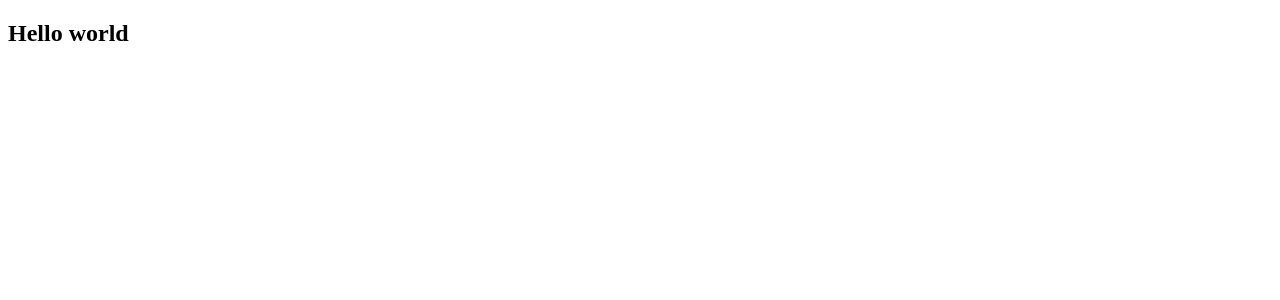
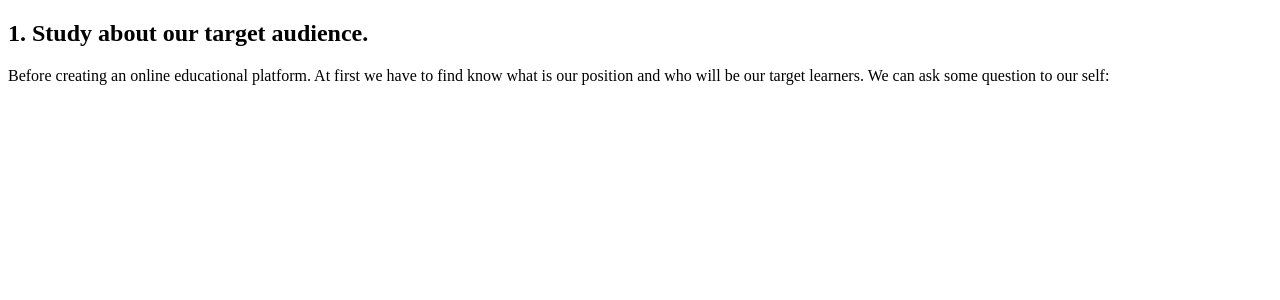
Before and after one commit to Miraz-Uddin/starting-git, a React (Vite) app: page / in a window 1280 px wide. Shown: the top 300 px of the page. Built offline with nearby package versions, Linux system fonts and the light colour scheme.

Commit message:
new-fetures-added

```diff
--- a/src/App.jsx
+++ b/src/App.jsx
@@ -2,7 +2,11 @@ function App() {
   return (
     <>
       <div className="container">
-        <h2>Hello world</h2>
+        <h2>1. Study about our target audience.</h2>
+        <p>Before creating an online educational platform. At first we have to find know what is our position and who will be our target learners.
+        We can ask some question to our self:
+        </p>
+
       </div>
     </>
   )
```
